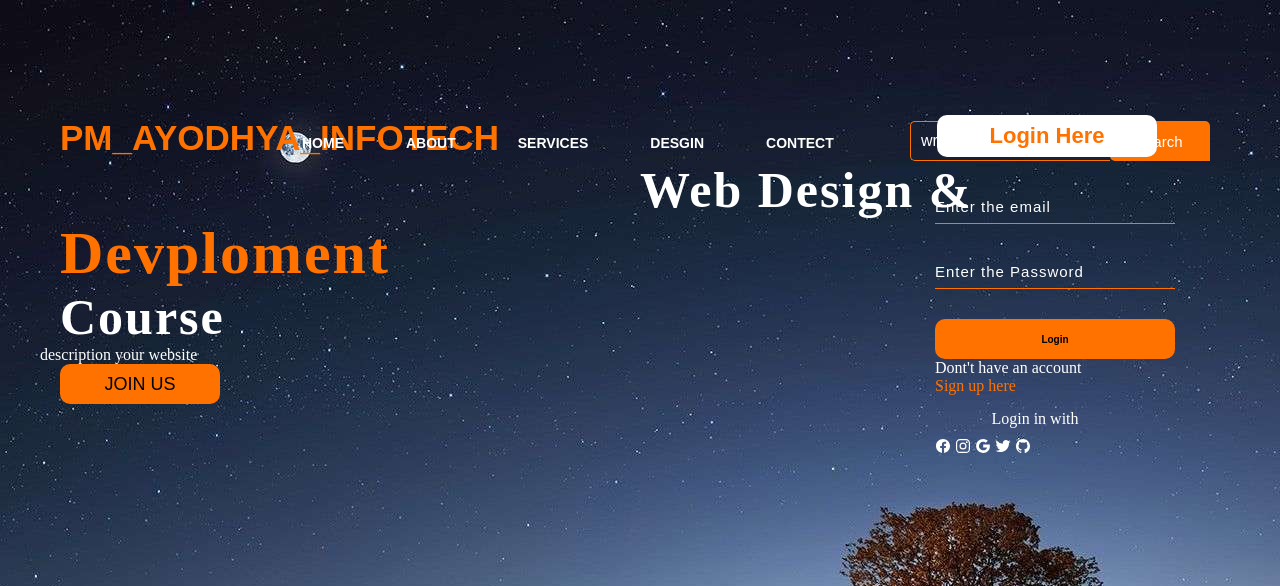
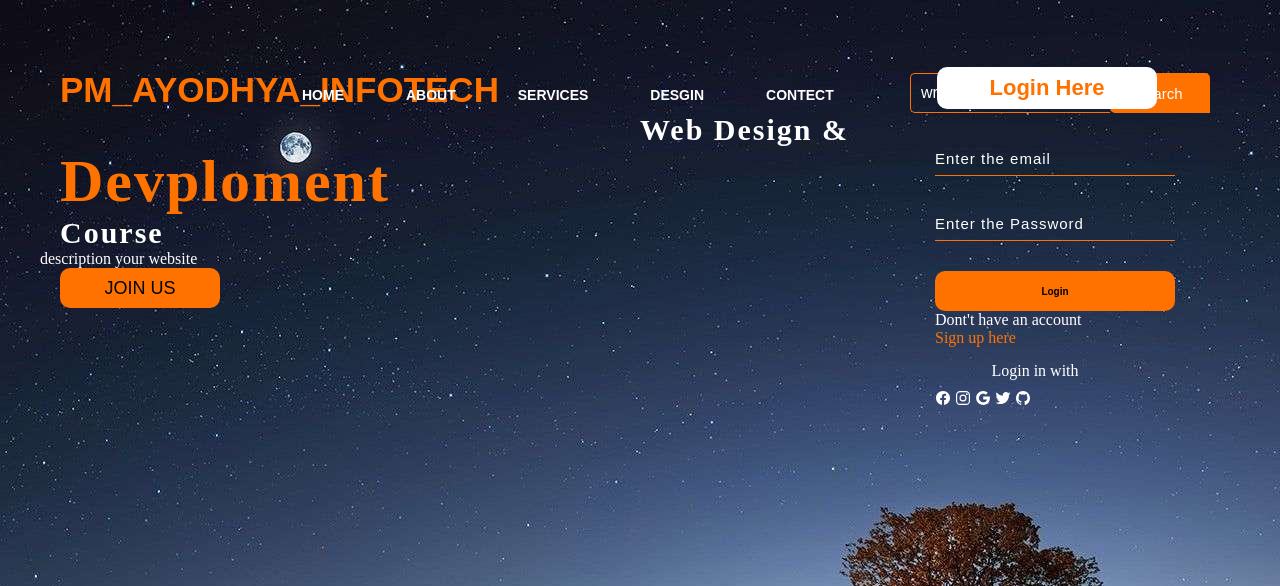
Before and after one commit to PankajMishra76470/php-project-in-colleges, a PHP site: page / in a window 1280 px wide. Shown: the top 586 px of the page. Run offline with PHP 8.4, Linux system fonts and the light colour scheme; some libraries are stand-ins or nearby versions.

Commit message:
Update styles.css

```diff
--- a/styles.css
+++ b/styles.css
@@ -123,11 +123,12 @@
 
 
  }
+
  .content h1{
     font-family: 'Times New Roman';
-    font-size: 50px;
+    font-size: 30px;
     padding-left: 20px;
-    margin-top: 9%;
+    margin-top: 5%;
     letter-spacing: 2px;
 
  }
```
